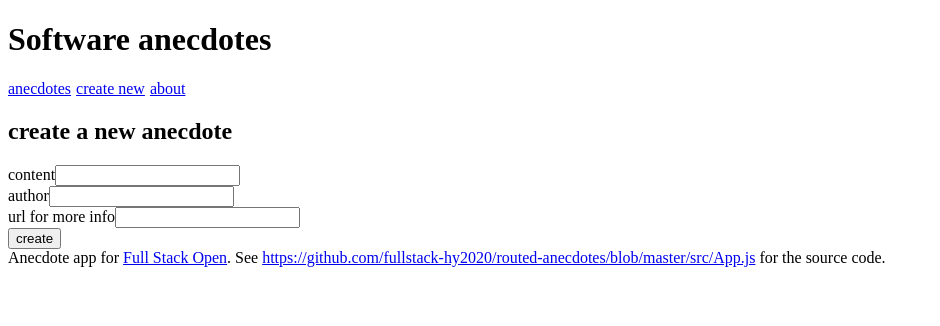
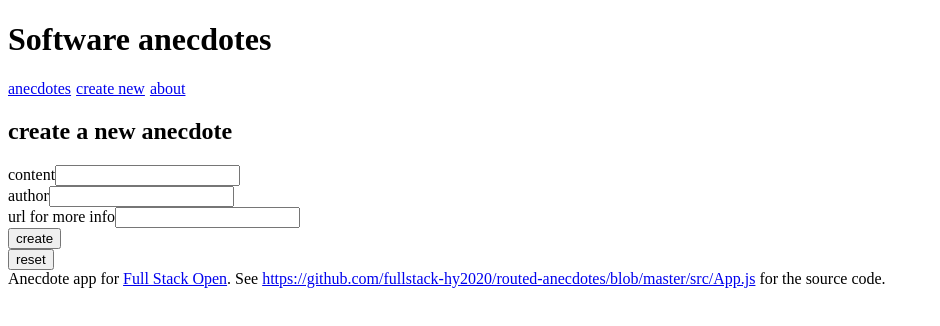
Before and after one commit to IamSithabile/Fullstack-Open-Part7, a React (Create React App) app: page /create in a window 1280 px wide. Shown: the top 326 px of the page, without its empty margins (0-940 px from the left). Built offline with nearby package versions, Linux system fonts and the light colour scheme.

Commit message:
Exercise 7.5 Anecdotes and hooks step 2

```diff
--- a/src/App.js
+++ b/src/App.js
@@ -12,12 +12,8 @@ import Notification from './components/Notification'
 
 const App = () => {
   const [notification, setNotification] = useState('')
-  const match = useMatch('/anecdotes/:id')
   const navigate = useNavigate()
 
-  const anecdote = match
-    ? anecdotes.find(anecdote => anecdote.id === Number(match.params.id))
-    : null
   const [anecdotes, setAnecdotes] = useState([
     {
       content: 'If it hurts, do it more often',
@@ -65,6 +61,11 @@ const App = () => {
     setAnecdotes(anecdotes.map(a => (a.id === id ? voted : a)))
   }
 
+  const match = useMatch('/anecdotes/:id')
+  const anecdote = match
+    ? anecdotes.find(anecdote => anecdote.id === Number(match.params.id))
+    : null
+
   return (
     <div>
       <h1>Software anecdotes</h1>
--- a/src/hooks/index.js
+++ b/src/hooks/index.js
@@ -7,9 +7,14 @@ export const useField = type => {
     setValue(e.target.value)
   }
 
+  const onReset = () => {
+    setValue('')
+  }
+
   return {
     type,
     onChange,
     value,
+    onReset,
   }
 }
--- a/src/pages/CreateNew.jsx
+++ b/src/pages/CreateNew.jsx
@@ -1,5 +1,3 @@
-import { useState } from 'react'
-
 import { useField } from '../hooks'
 
 const CreateNew = props => {
@@ -15,6 +13,12 @@ const CreateNew = props => {
       info: info.value,
       votes: 0,
     })
+  }
+
+  const resetHandler = () => {
+    content.onReset()
+    author.onReset()
+    info.onReset()
   }
 
   return (
@@ -50,6 +54,7 @@ const CreateNew = props => {
         </div>
         <button>create</button>
       </form>
+      <button onClick={resetHandler}>reset</button>
     </div>
   )
 }
```
